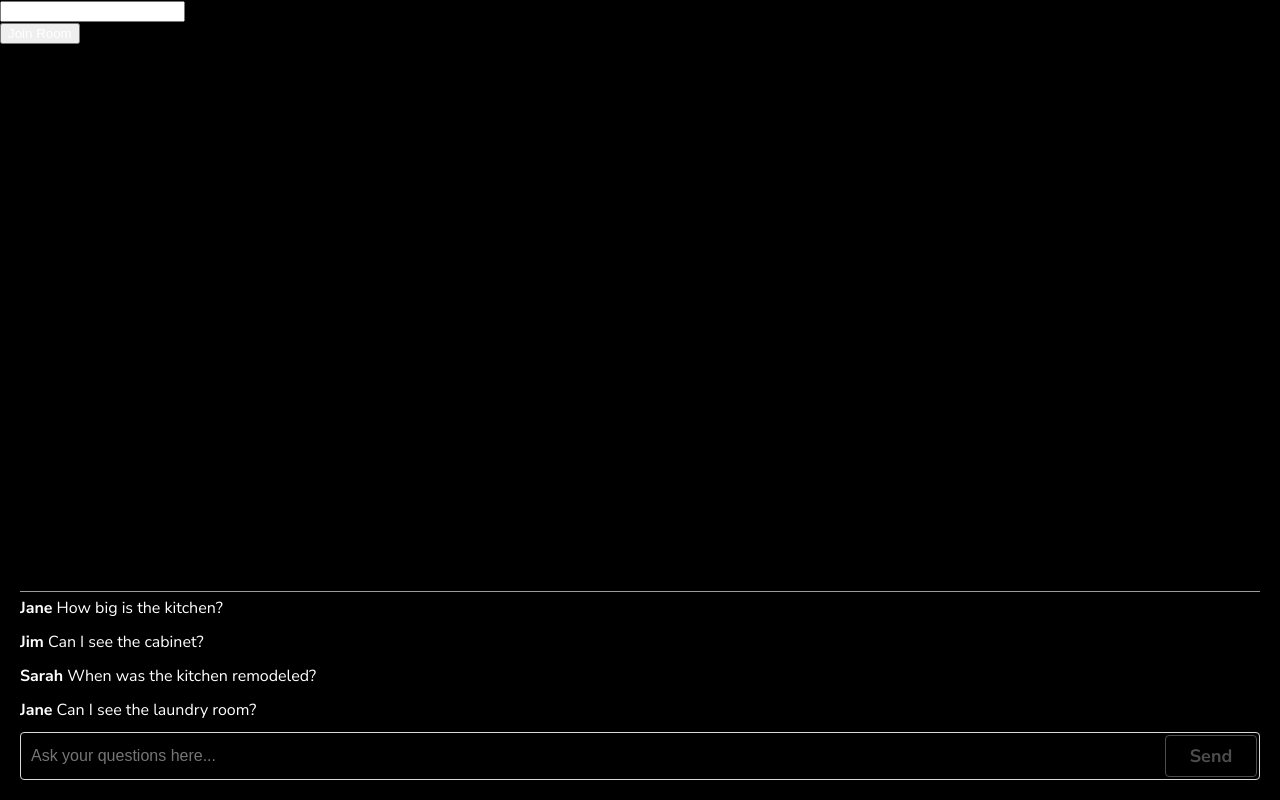
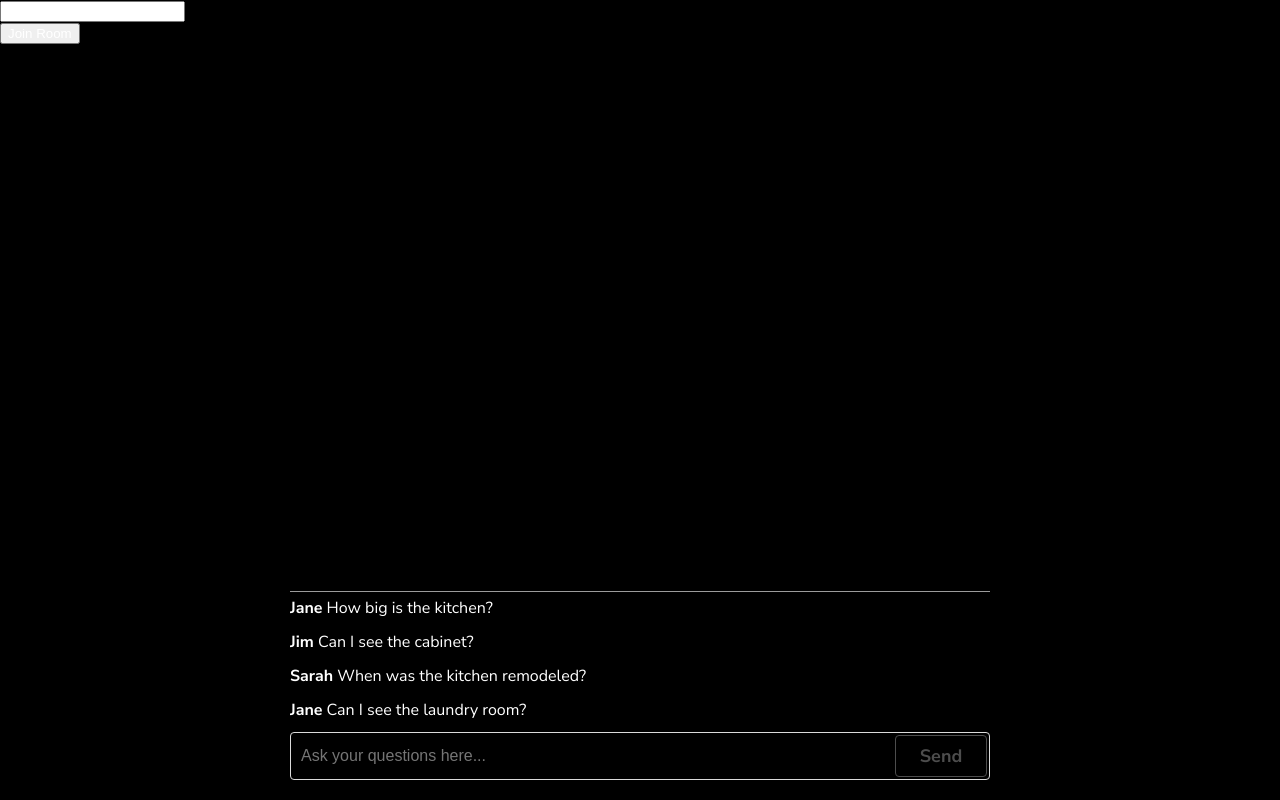
Before and after one commit to tamars2/TwilioReact, a React app: page / in a window 1280 px wide. Built offline with nearby package versions, Linux system fonts and the light colour scheme; no server answers.

Commit message:
Fix some alignment issues

```diff
--- a/app/PropertyChatBox.js
+++ b/app/PropertyChatBox.js
@@ -36,9 +36,11 @@ class PropertyChatBox extends Component {
   render() {
     return (
       <div className="property-chat-box">
-        <PropertyInfo />
-        <Chat messages={this.state.messages} />
-        <ChatInput onSubmit={this.onNewMessage} />
+        <div className="property-chat-inner">
+          <PropertyInfo />
+          <Chat messages={this.state.messages} />
+          <ChatInput onSubmit={this.onNewMessage} />
+        </div>
       </div>
     )
   }
--- a/app/styles/styles.css
+++ b/app/styles/styles.css
@@ -26,6 +26,14 @@ video {
   bottom: 0;
   padding: 20px;
   background: linear-gradient(0deg, black, rgba(0, 0, 0, 0));
+  text-align: center;
+}
+
+.property-chat-inner {
+  max-width: 700px;
+  width: 100%;
+  display: inline-block;
+  text-align: left;
 }
 
 .chat-message-wrapper {
@@ -60,8 +68,9 @@ video {
   background: #000;
   color: #9B9B9B;
   border: 0;
-  line-height: 40px;
-  padding-left: 8px;
+  line-height: 16px;
+  margin: 0;
+  padding: 12px 0 12px 8px;
   width: 61%;
 }
 
```
